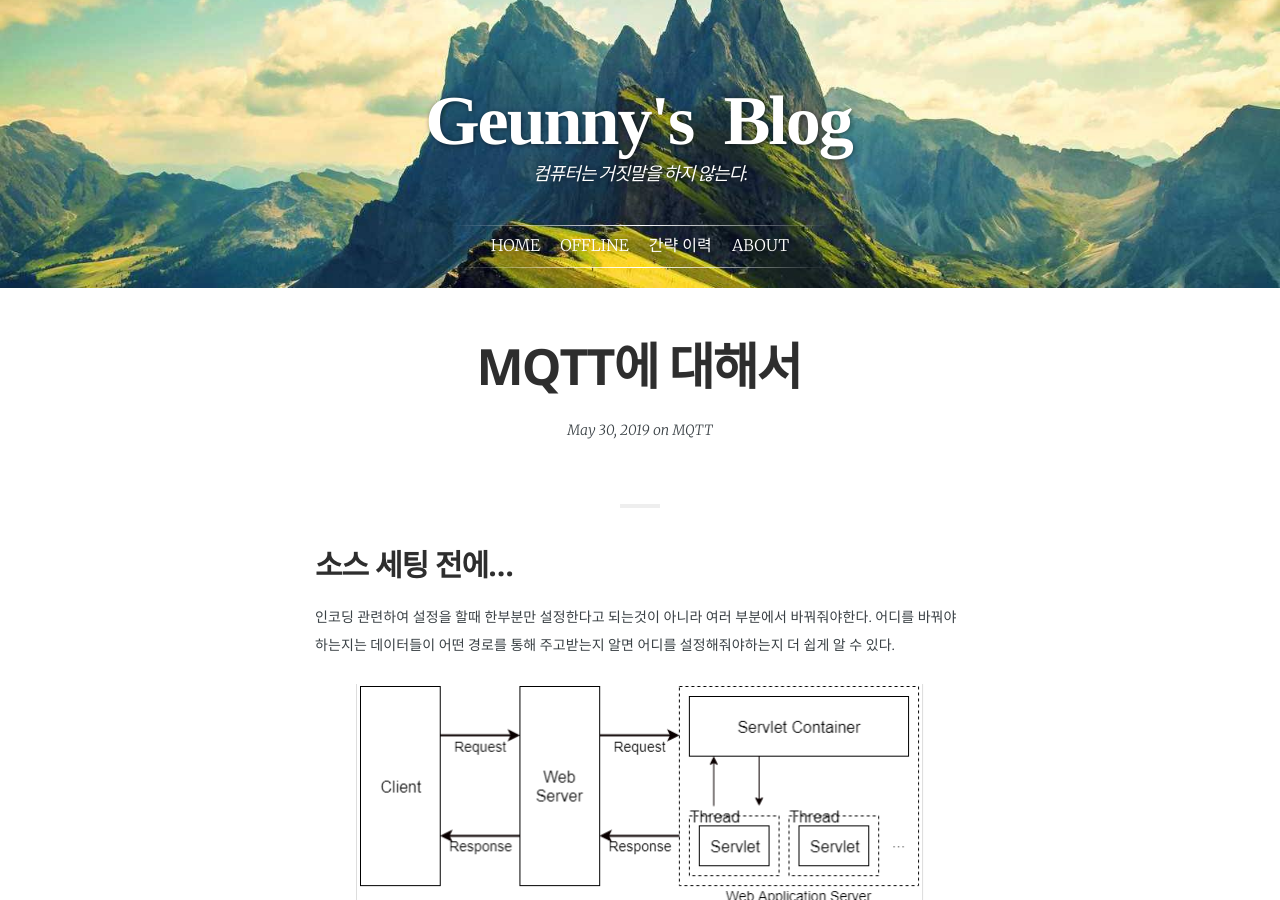
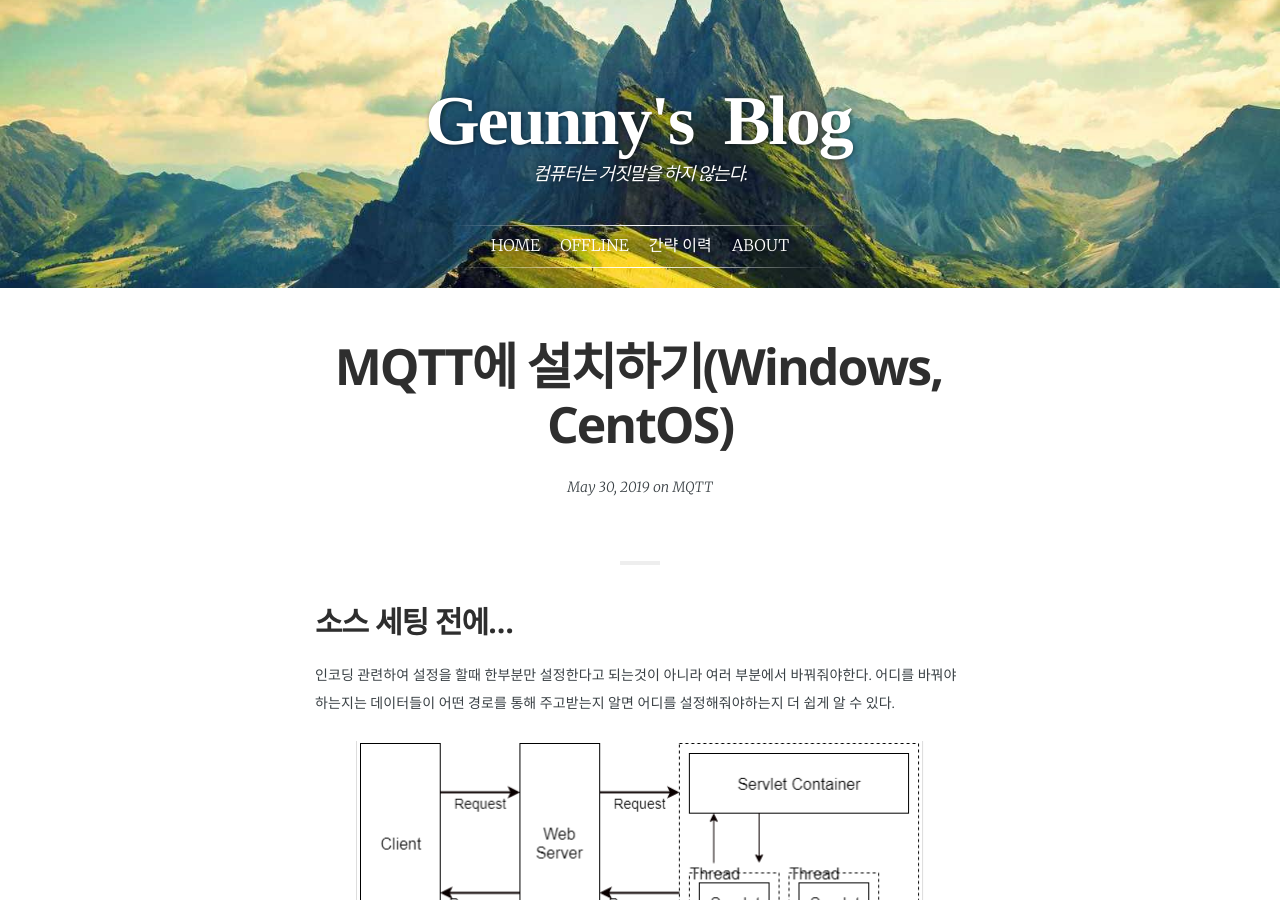
Before and after one commit to jwillmer/jekyllDecent, a Jekyll site: the page built from _posts/2019-05-30-MQTT2.md, in a window 1280 px wide and 900 px high. Built offline with Jekyll 4.4.1, drawn with Linux system fonts in a browser that asks for light colours; some web fonts are replaced.

Commit message:
Update 2019-05-30-MQTT2.md

```diff
--- a/_posts/2019-05-30-MQTT2.md
+++ b/_posts/2019-05-30-MQTT2.md
@@ -1,7 +1,7 @@
 ---
 layout:            post
-title:             "MQTT에 대해서"
-menutitle:         "MQTT에 대해서"
+title:             "MQTT에 설치하기(Windows, CentOS)"
+menutitle:         "MQTT에 설치하기(Windows, CentOS)"
 tags:              MQTT
 category:          MQTT
 author:            geunyoung
```
